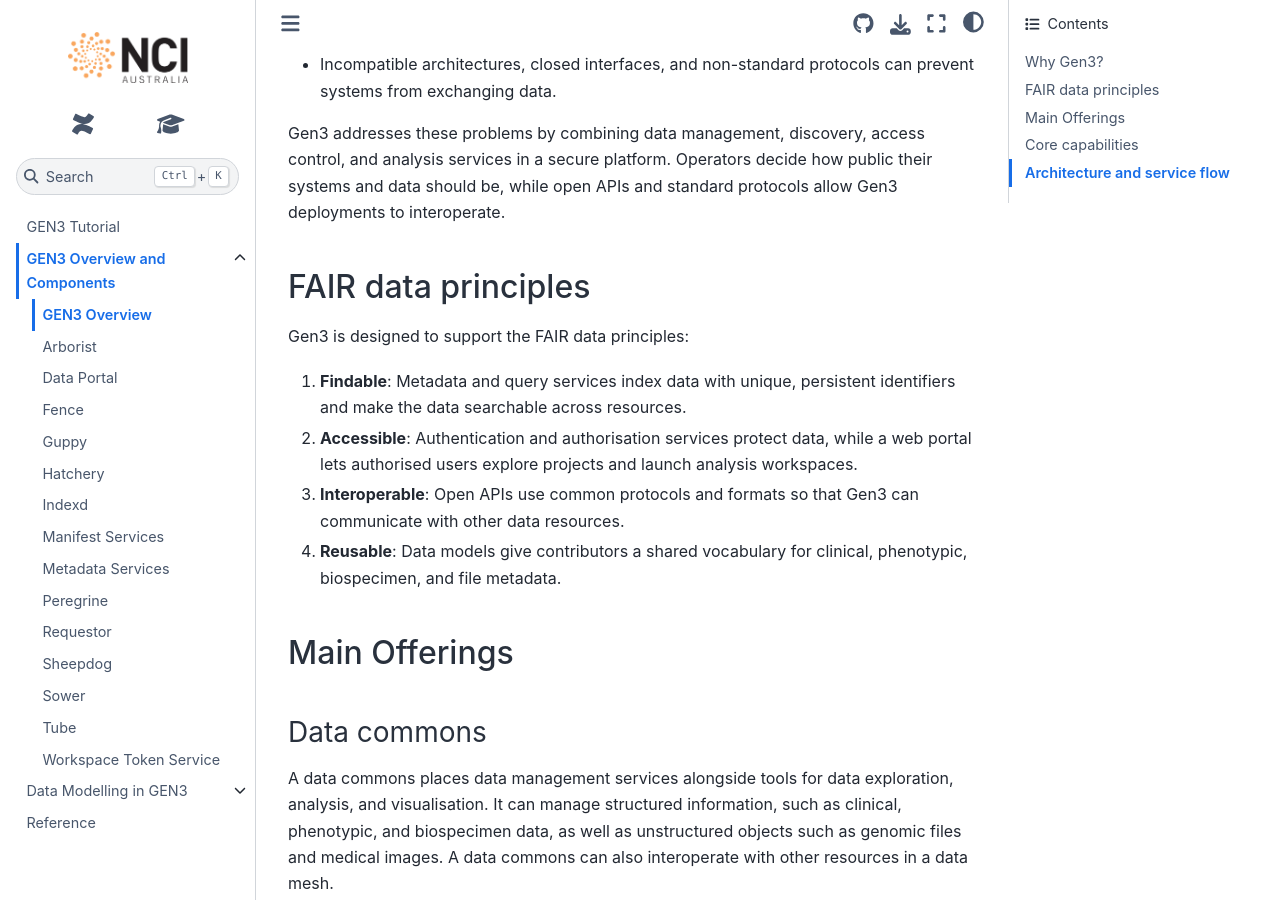
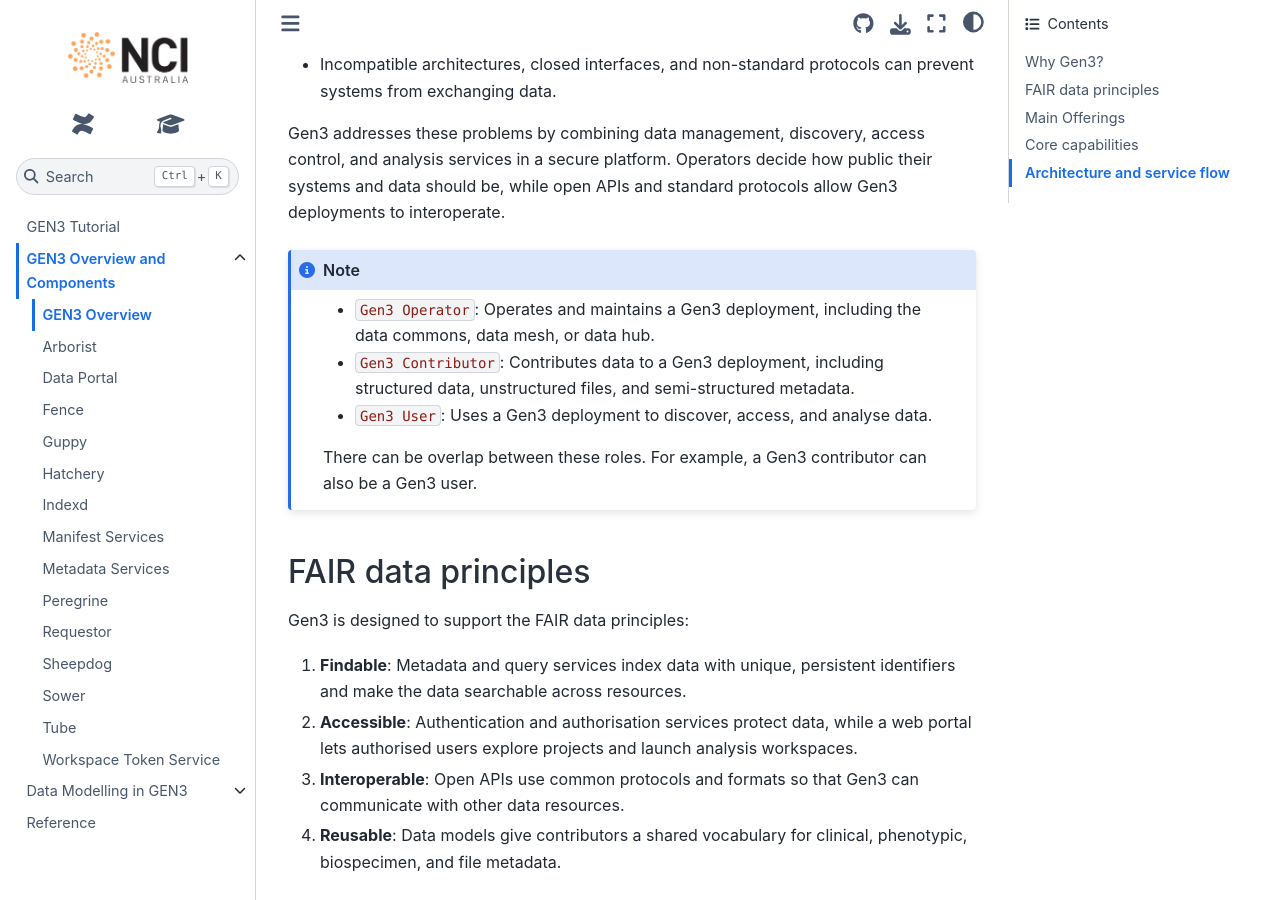
Before and after one commit to NCI900-Training-Organisation/Gen3-tutorial, a Sphinx documentation site: the page built from docs/source/03-gen3-components/00-gen3-overview.rst, in a window 1280 px wide and 900 px high, scrolled down 366 px. Built offline with Sphinx 7.4.7 and the Sphinx Book theme 1.1.4, drawn with Linux system fonts in a browser that asks for light colours.

Commit message:
docs: update gen3 roles

```diff
--- a/docs/source/03-gen3-components/00-gen3-overview.rst
+++ b/docs/source/03-gen3-components/00-gen3-overview.rst
@@ -20,6 +20,18 @@ Gen3 addresses these problems by combining data management, discovery, access
 control, and analysis services in a secure platform. Operators decide how
 public their systems and data should be, while open APIs and standard
 protocols allow Gen3 deployments to interoperate.
+
+
+.. note::
+
+   * ``Gen3 Operator``: Operates and maintains a Gen3 deployment, including the data commons, data mesh, or data hub.
+
+   * ``Gen3 Contributor``: Contributes data to a Gen3 deployment, including structured data, unstructured files, and semi-structured metadata.
+
+   * ``Gen3 User``: Uses a Gen3 deployment to discover, access, and analyse data.
+
+   There can be overlap between these roles. For example, a Gen3 contributor can also be a Gen3 user.
+
 
 FAIR data principles
 --------------------
```
